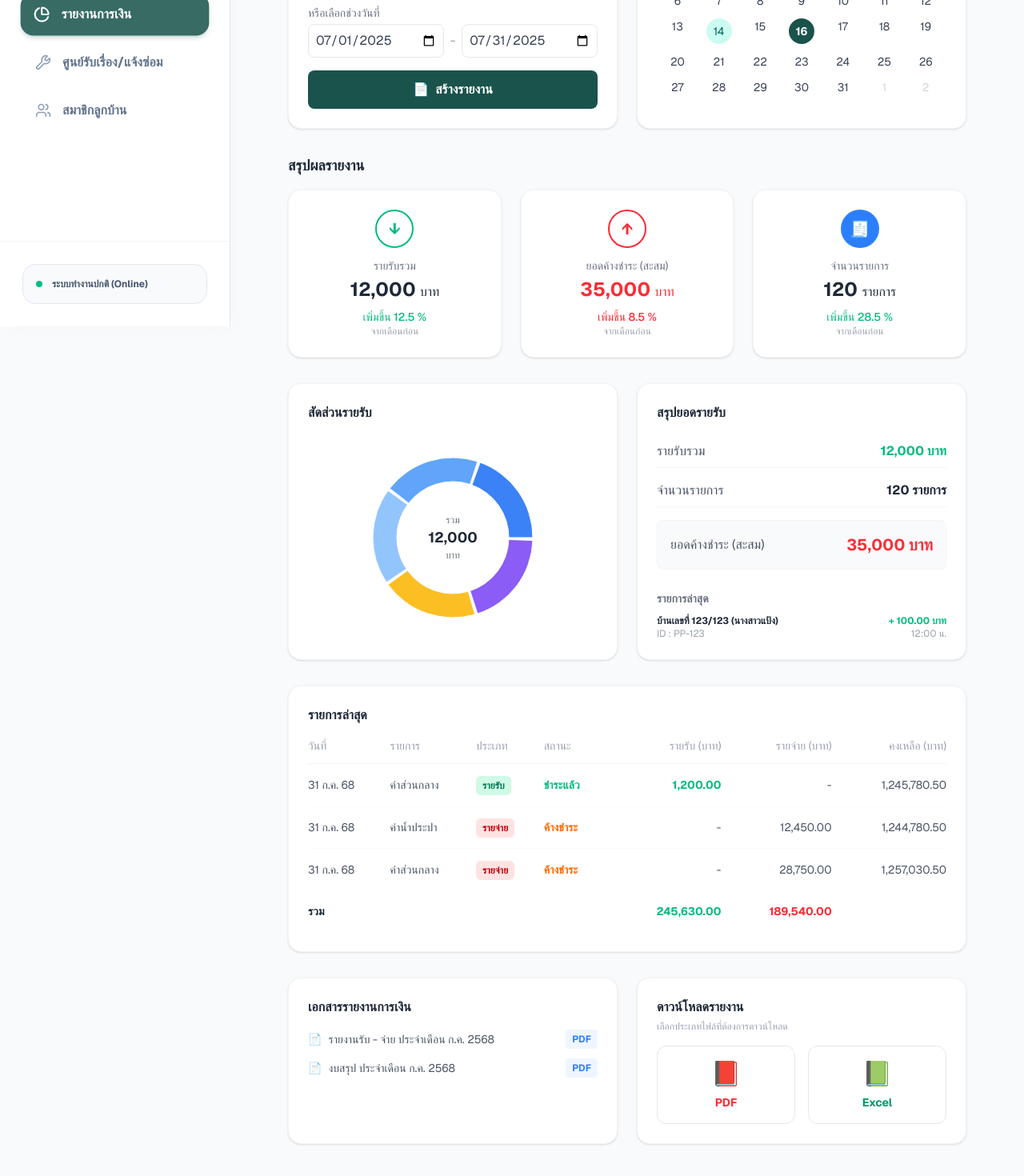
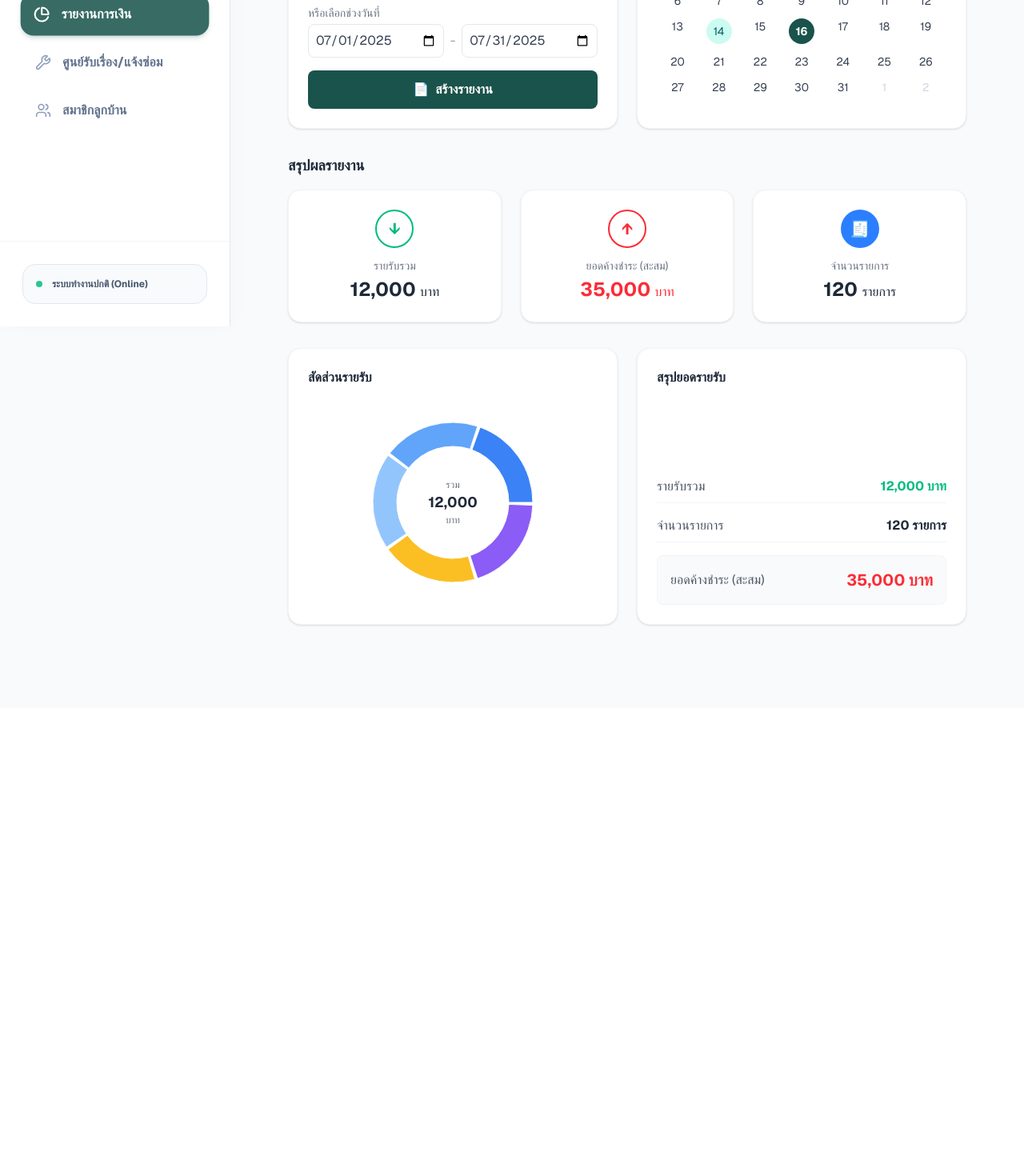
Before and after one commit to StudentD226/my-line-liff, a Next.js app: page /admin/financial in a window 1280 px wide. Shown: the part 392-1862 px from the top of the page at 80% size. After the commit the page ends 1277 px from the top, so only its background shows below. Built offline with nearby package versions, Linux system fonts and the light colour scheme.

Commit message:
fix: save and update financial dashboard page

```diff
--- a/app/admin/financial/page.tsx
+++ b/app/admin/financial/page.tsx
@@ -7,20 +7,17 @@ import { PieChart, Pie, Cell, Tooltip, ResponsiveContainer } from "recharts";
 const COLORS = ["#3B82F6", "#60A5FA", "#93C5FD", "#FBBF24", "#8B5CF6"];
 
 export default function FinancialDashboard() {
-  // 🌟 State สำหรับจัดการ Alert
   const [alert, setAlert] = useState<{ show: boolean; message: string; type: "success" | "warning" | "error" }>({
     show: false,
     message: "",
     type: "success",
   });
 
-  // ฟังก์ชันเรียก Alert
   const showAlert = (message: string, type: "success" | "warning" | "error" = "success") => {
     setAlert({ show: true, message, type });
-    setTimeout(() => setAlert({ show: false, message: "", type: "success" }), 3000); // ปิดออโต้ใน 3 วินาที
+    setTimeout(() => setAlert({ show: false, message: "", type: "success" }), 3000);
   };
 
-  // ข้อมูลจำลองสำหรับกราฟ
   const pieData = [
     { name: "ค่าสาธารณูปโภค", value: 4272 },
     { name: "ค่าบำรุงรักษา", value: 4272 },
@@ -32,7 +29,6 @@ export default function FinancialDashboard() {
   return (
     <div className="p-6 lg:p-10 max-w-7xl mx-auto bg-[#F8FAFC] min-h-screen font-sans relative">
 
-      {/* 🌟 Alert Component (จะเด้งลงมาจากขอบจอบน) */}
       {alert.show && (
         <div className={`fixed top-5 left-1/2 transform -translate-x-1/2 z-50 px-6 py-3 rounded-lg shadow-xl flex items-center space-x-3 transition-all duration-300 animate-fade-in-down ${
           alert.type === "success" ? "bg-emerald-500 text-white" :
@@ -45,30 +41,14 @@ export default function FinancialDashboard() {
         </div>
       )}
 
-      {/* 🌟 Header */}
       <div className="flex justify-between items-center mb-8">
         <div>
           <h1 className="text-2xl font-bold text-gray-800">สร้างและสรุปรายงาน</h1>
           <p className="text-sm text-gray-500 mt-1">สร้างรายงานทางการเงินและสรุปผลการดำเนินงานของหมู่บ้าน</p>
         </div>
-        <div className="flex items-center space-x-4">
-          <button className="relative p-2 bg-white rounded-full shadow-sm hover:bg-gray-50">
-            <span className="absolute top-1 right-1 w-2.5 h-2.5 bg-red-500 rounded-full border-2 border-white"></span>
-            🔔
-          </button>
-          <div className="flex items-center space-x-3 bg-white px-4 py-2 rounded-full shadow-sm">
-            <div className="w-8 h-8 bg-gray-200 rounded-full"></div>
-            <div className="text-sm">
-              <p className="font-bold text-gray-700">แอดมิน</p>
-              <p className="text-xs text-gray-500">ผู้ดูแลระบบ</p>
-            </div>
-          </div>
-        </div>
       </div>
 
-      {/* 🌟 1. เลือกช่วงเวลา & ปฏิทิน */}
       <div className="grid grid-cols-1 lg:grid-cols-2 gap-6 mb-8">
-        {/* เลือกเดือน/วัน */}
         <div className="bg-white p-6 rounded-2xl shadow-sm border border-gray-100 flex flex-col justify-between">
           <h2 className="text-lg font-bold text-gray-800 mb-4">เลือกช่วงรายงาน</h2>
           <div className="space-y-4">
@@ -96,7 +76,6 @@ export default function FinancialDashboard() {
           </div>
         </div>
 
-        {/* Dummy Calendar (ตกแต่งให้เหมือนในรูป) */}
         <div className="bg-white p-6 rounded-2xl shadow-sm border border-gray-100 flex items-center justify-center">
           <div className="text-center w-full">
             <div className="flex justify-between items-center mb-4">
@@ -118,38 +97,28 @@ export default function FinancialDashboard() {
         </div>
       </div>
 
-      {/* 🌟 2. การ์ดสรุปผล 3 ใบ */}
       <h2 className="text-lg font-bold text-gray-800 mb-4">สรุปผลรายงาน</h2>
       <div className="grid grid-cols-1 md:grid-cols-3 gap-6 mb-8">
         <div className="bg-white p-6 rounded-2xl shadow-sm border border-gray-100 flex flex-col items-center text-center">
           <div className="w-12 h-12 rounded-full border-2 border-emerald-500 text-emerald-500 flex items-center justify-center text-xl font-bold mb-3">↓</div>
           <p className="text-gray-500 text-sm mb-1">รายรับรวม</p>
           <p className="text-2xl font-bold text-gray-800">12,000 <span className="text-base font-normal">บาท</span></p>
-          <p className="text-emerald-500 text-sm mt-2 font-medium">เพิ่มขึ้น 12.5 %</p>
-          <p className="text-xs text-gray-400">จากเดือนก่อน</p>
         </div>
 
         <div onClick={() => showAlert("พบยอดค้างชำระสะสมเกินกำหนด กรุณาตรวจสอบ", "warning")} className="bg-white p-6 rounded-2xl shadow-sm border border-gray-100 flex flex-col items-center text-center cursor-pointer hover:border-red-200 transition-all">
           <div className="w-12 h-12 rounded-full border-2 border-red-500 text-red-500 flex items-center justify-center text-xl font-bold mb-3">↑</div>
           <p className="text-gray-500 text-sm mb-1">ยอดค้างชำระ (สะสม)</p>
           <p className="text-2xl font-bold text-red-500">35,000 <span className="text-base font-normal">บาท</span></p>
-          <p className="text-red-500 text-sm mt-2 font-medium">เพิ่มขึ้น 8.5 %</p>
-          <p className="text-xs text-gray-400">จากเดือนก่อน</p>
         </div>
 
         <div className="bg-white p-6 rounded-2xl shadow-sm border border-gray-100 flex flex-col items-center text-center">
           <div className="w-12 h-12 bg-blue-500 text-white rounded-full flex items-center justify-center text-xl font-bold mb-3">🧾</div>
           <p className="text-gray-500 text-sm mb-1">จำนวนรายการ</p>
           <p className="text-2xl font-bold text-gray-800">120 <span className="text-base font-normal">รายการ</span></p>
-          <p className="text-emerald-500 text-sm mt-2 font-medium">เพิ่มขึ้น 28.5 %</p>
-          <p className="text-xs text-gray-400">จากเดือนก่อน</p>
         </div>
       </div>
 
-      {/* 🌟 3. กราฟสัดส่วน & สรุปยอดรายรับ */}
       <div className="grid grid-cols-1 lg:grid-cols-2 gap-6 mb-8">
-
-        {/* กราฟวงกลม */}
         <div className="bg-white p-6 rounded-2xl shadow-sm border border-gray-100">
           <h3 className="font-bold text-gray-800 mb-4">สัดส่วนรายรับ</h3>
           <div className="flex items-center justify-center h-64 relative">
@@ -161,7 +130,6 @@ export default function FinancialDashboard() {
                 <Tooltip />
               </PieChart>
             </ResponsiveContainer>
-            {/* ข้อความตรงกลางโดนัท */}
             <div className="absolute text-center pointer-events-none">
               <p className="text-xs text-gray-500">รวม</p>
               <p className="text-lg font-bold text-gray-800">12,000</p>
@@ -170,7 +138,6 @@ export default function FinancialDashboard() {
           </div>
         </div>
 
-        {/* สรุปยอดแบบ Text */}
         <div className="bg-white p-6 rounded-2xl shadow-sm border border-gray-100 flex flex-col justify-between">
           <h3 className="font-bold text-gray-800 mb-4">สรุปยอดรายรับ</h3>
           <div className="space-y-4">
@@ -186,113 +153,10 @@ export default function FinancialDashboard() {
               <span className="text-gray-600">ยอดค้างชำระ (สะสม)</span>
               <span className="font-bold text-red-500 text-xl">35,000 บาท</span>
             </div>
-            <div className="pt-2">
-              <span className="text-sm text-gray-500 font-bold">รายการล่าสุด</span>
-              <div className="flex justify-between items-center mt-2">
-                <div className="text-xs">
-                  <p className="text-gray-800 font-bold">บ้านเลขที่ 123/123 (นางสาวแป้ง)</p>
-                  <p className="text-gray-400">ID : PP-123</p>
-                </div>
-                <div className="text-right text-xs">
-                  <p className="text-emerald-500 font-bold">+ 100.00 บาท</p>
-                  <p className="text-gray-400">12:00 น.</p>
-                </div>
-              </div>
-            </div>
           </div>
         </div>
       </div>
 
-      {/* 🌟 4. ตารางรายการล่าสุด */}
-      <div className="bg-white p-6 rounded-2xl shadow-sm border border-gray-100 mb-8">
-        <h3 className="font-bold text-gray-800 mb-4">รายการล่าสุด</h3>
-        <div className="overflow-x-auto">
-          <table className="w-full text-sm text-gray-600 text-left">
-            <thead className="text-gray-400 border-b border-gray-100">
-              <tr>
-                <th className="pb-3 font-normal">วันที่</th>
-                <th className="pb-3 font-normal">รายการ</th>
-                <th className="pb-3 font-normal">ประเภท</th>
-                <th className="pb-3 font-normal">สถานะ</th>
-                <th className="pb-3 font-normal text-right">รายรับ (บาท)</th>
-                <th className="pb-3 font-normal text-right">รายจ่าย (บาท)</th>
-                <th className="pb-3 font-normal text-right">คงเหลือ (บาท)</th>
-              </tr>
-            </thead>
-            <tbody className="divide-y divide-gray-50">
-              <tr className="hover:bg-gray-50 transition-colors">
-                <td className="py-4">31 ก.ค. 68</td>
-                <td className="py-4">ค่าส่วนกลาง</td>
-                <td className="py-4"><span className="bg-emerald-100 text-emerald-700 px-2 py-1 rounded-md text-xs font-bold">รายรับ</span></td>
-                <td className="py-4"><span className="text-emerald-500 font-bold">ชำระแล้ว</span></td>
-                <td className="py-4 text-right text-emerald-500 font-bold">1,200.00</td>
-                <td className="py-4 text-right">-</td>
-                <td className="py-4 text-right">1,245,780.50</td>
-              </tr>
-              <tr className="hover:bg-gray-50 transition-colors">
-                <td className="py-4">31 ก.ค. 68</td>
-                <td className="py-4">ค่าน้ำประปา</td>
-                <td className="py-4"><span className="bg-red-100 text-red-700 px-2 py-1 rounded-md text-xs font-bold">รายจ่าย</span></td>
-                <td className="py-4"><span className="text-orange-500 font-bold">ค้างชำระ</span></td>
-                <td className="py-4 text-right">-</td>
-                <td className="py-4 text-right">12,450.00</td>
-                <td className="py-4 text-right">1,244,780.50</td>
-              </tr>
-              <tr className="hover:bg-gray-50 transition-colors">
-                <td className="py-4">31 ก.ค. 68</td>
-                <td className="py-4">ค่าส่วนกลาง</td>
-                <td className="py-4"><span className="bg-red-100 text-red-700 px-2 py-1 rounded-md text-xs font-bold">รายจ่าย</span></td>
-                <td className="py-4"><span className="text-orange-500 font-bold">ค้างชำระ</span></td>
-                <td className="py-4 text-right">-</td>
-                <td className="py-4 text-right">28,750.00</td>
-                <td className="py-4 text-right">1,257,030.50</td>
-              </tr>
-            </tbody>
-            <tfoot>
-              <tr className="font-bold text-gray-800">
-                <td colSpan={4} className="py-4">รวม</td>
-                <td className="py-4 text-right text-emerald-500">245,630.00</td>
-                <td className="py-4 text-right text-red-500">189,540.00</td>
-                <td></td>
-              </tr>
-            </tfoot>
-          </table>
-        </div>
-      </div>
-
-      {/* 🌟 5. เอกสาร & ดาวน์โหลด */}
-      <div className="grid grid-cols-1 lg:grid-cols-2 gap-6 pb-10">
-        <div className="bg-white p-6 rounded-2xl shadow-sm border border-gray-100">
-          <h3 className="font-bold text-gray-800 mb-4">เอกสารรายงานการเงิน</h3>
-          <ul className="space-y-3 text-sm">
-            <li className="flex justify-between items-center text-gray-600 hover:text-teal-700 cursor-pointer">
-              <span className="flex items-center space-x-2"><span>📄</span><span>รายงานรับ - จ่าย ประจำเดือน ก.ค. 2568</span></span>
-              <span className="bg-blue-50 text-blue-500 px-2 py-1 rounded text-xs font-bold">PDF</span>
-            </li>
-            <li className="flex justify-between items-center text-gray-600 hover:text-teal-700 cursor-pointer">
-              <span className="flex items-center space-x-2"><span>📄</span><span>งบสรุป ประจำเดือน ก.ค. 2568</span></span>
-              <span className="bg-blue-50 text-blue-500 px-2 py-1 rounded text-xs font-bold">PDF</span>
-            </li>
-          </ul>
-        </div>
-
-        <div className="bg-white p-6 rounded-2xl shadow-sm border border-gray-100">
-          <h3 className="font-bold text-gray-800 mb-1">ดาวน์โหลดรายงาน</h3>
-          <p className="text-xs text-gray-400 mb-4">เลือกประเภทไฟล์ที่ต้องการดาวน์โหลด</p>
-          <div className="flex space-x-4">
-            <button onClick={() => showAlert("กำลังดาวน์โหลด PDF...", "success")} className="flex-1 flex flex-col items-center justify-center p-4 border border-gray-200 rounded-xl hover:border-red-500 hover:bg-red-50 transition-all text-red-500">
-              <span className="text-3xl mb-2">📕</span>
-              <span className="font-bold text-sm">PDF</span>
-            </button>
-            <button onClick={() => showAlert("ส่งออก Excel สำเร็จ!", "success")} className="flex-1 flex flex-col items-center justify-center p-4 border border-gray-200 rounded-xl hover:border-emerald-500 hover:bg-emerald-50 transition-all text-emerald-600">
-              <span className="text-3xl mb-2">📗</span>
-              <span className="font-bold text-sm">Excel</span>
-            </button>
-          </div>
-        </div>
-      </div>
-
-      {/* สไตล์อนิเมชันสำหรับ Alert */}
       <style jsx>{`
         @keyframes fadeInDown {
           from { opacity: 0; transform: translate(-50%, -20px); }
@@ -302,7 +166,6 @@ export default function FinancialDashboard() {
           animation: fadeInDown 0.3s ease-out forwards;
         }
       `}</style>
-
     </div>
   );
 }
```
